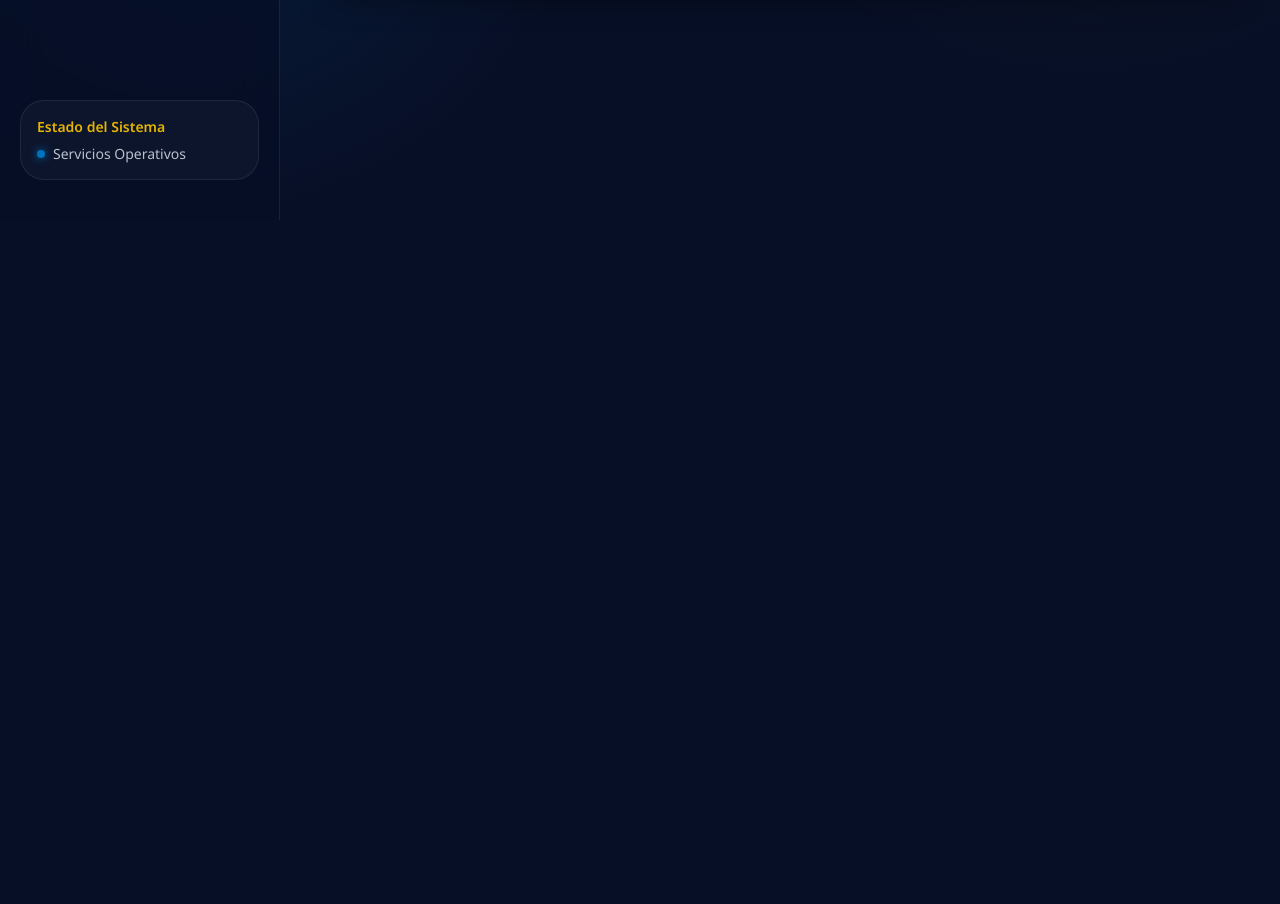
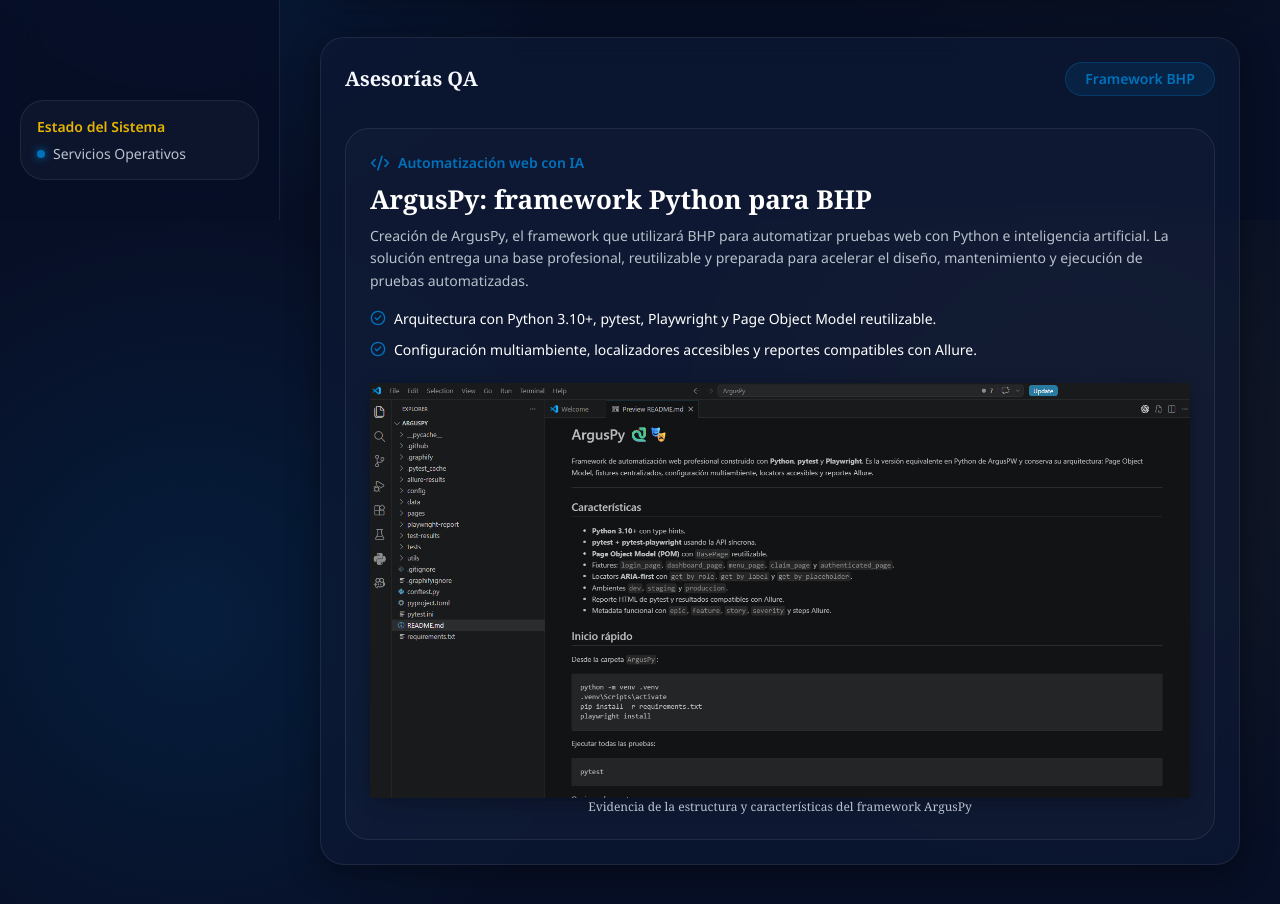
Before and after one commit to TuxMarley/dashboard, a React (Vite) app: page /studio-qa in a window 1280 px wide. Shown: the part 580-1484 px from the top of the page. Before the commit the page ends 800 px from the top, so only its background shows below. Built offline with nearby package versions, Linux system fonts and the light colour scheme.

Commit message:
Add ArgusPy QA advisory

```diff
--- a/src/pages/StudioQA.jsx
+++ b/src/pages/StudioQA.jsx
@@ -1,5 +1,5 @@
 import React from 'react';
-import { Calendar, Clock, BookOpen, User, Rocket } from 'lucide-react';
+import { Calendar, CheckCircle2, Clock, BookOpen, Code2, User, Rocket } from 'lucide-react';
 
 const StudioQA = () => {
   return (
@@ -57,6 +57,56 @@
 
       </div>
 
+      <div className="glass-card mb-6 flex-col gap-6">
+        <div className="flex justify-between items-center mb-2">
+          <h3 className="font-semibold text-xl">Asesorías QA</h3>
+          <div className="pill-tag" style={{ background: 'rgba(0, 114, 188, 0.15)', color: 'var(--brand-blue)', borderColor: 'rgba(0, 114, 188, 0.3)' }}>
+            <span>Framework BHP</span>
+          </div>
+        </div>
+
+        {/* ArgusPy framework card */}
+        <div className="p-6 rounded-3xl" style={{ background: 'rgba(255, 255, 255, 0.02)', border: '1px solid var(--glass-border)' }}>
+          <div className="flex-col gap-6">
+            <div className="flex-col">
+              <div className="flex items-center gap-2 mb-2 text-sm text-cyan font-semibold">
+                <Code2 size={20} />
+                <span>Automatización web con IA</span>
+              </div>
+
+              <h4 className="font-serif font-bold text-2xl text-white mb-2">ArgusPy: framework Python para BHP</h4>
+
+              <p className="text-sm text-muted mb-4 leading-relaxed">
+                Creación de ArgusPy, el framework que utilizará BHP para automatizar pruebas web con Python e inteligencia artificial. La solución entrega una base profesional, reutilizable y preparada para acelerar el diseño, mantenimiento y ejecución de pruebas automatizadas.
+              </p>
+
+              <div className="flex-col gap-2">
+                <div className="flex items-center gap-2 text-sm text-white">
+                  <CheckCircle2 size={16} className="text-cyan" />
+                  <span>Arquitectura con Python 3.10+, pytest, Playwright y Page Object Model reutilizable.</span>
+                </div>
+                <div className="flex items-center gap-2 text-sm text-white mt-1">
+                  <CheckCircle2 size={16} className="text-cyan" />
+                  <span>Configuración multiambiente, localizadores accesibles y reportes compatibles con Allure.</span>
+                </div>
+              </div>
+            </div>
+
+            <div className="flex-col items-center" style={{ width: '100%', maxWidth: '920px', alignSelf: 'center' }}>
+              <div className="rounded-2xl overflow-hidden border" style={{ borderColor: 'var(--glass-border)', boxShadow: '0 4px 20px rgba(0, 0, 0, 0.3)' }}>
+                <img
+                  src="/arguspy_framework.png"
+                  alt="Documentación del framework ArgusPy para automatización web con Python"
+                  className="w-full h-auto object-cover hover:scale-105 transition-transform duration-300"
+                  style={{ display: 'block' }}
+                />
+              </div>
+              <p className="text-xs text-muted text-center mt-2 font-serif italic">Evidencia de la estructura y características del framework ArgusPy</p>
+            </div>
+          </div>
+        </div>
+      </div>
+
     </div>
   );
 };
```
Also changed, not shown: public/arguspy_framework.png (added).
